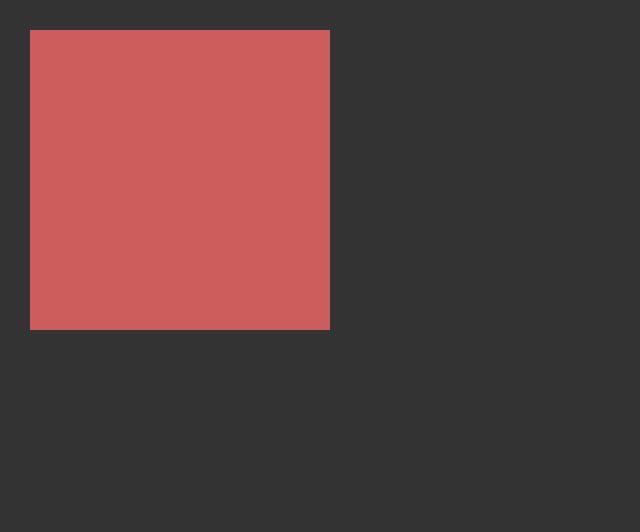
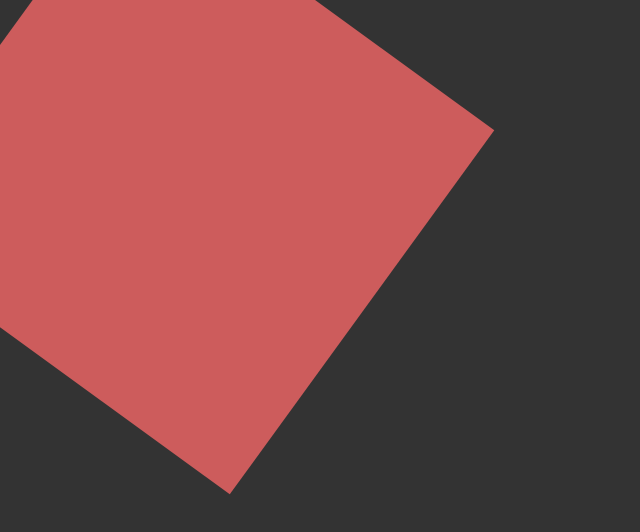
Before and after one commit to Chr15t/Formation-CSS-de-A-Z, a plain HTML site: page 4. Transitions et Animations/index.html in a window 1280 px wide. Shown: the whole page, without its empty margins (0-640 px from the left). Drawn offline with Linux system fonts and the light colour scheme.

Commit message:
ajout d'animation dans le projet

```diff
--- a/4. Transitions et Animations/style.css
+++ b/4. Transitions et Animations/style.css
@@ -5,6 +5,8 @@ body {
     height: 100vh;
 }
 
+
+/* les transforms ne s'applique que sr les block */
 .box {
   background: #cd5c5c;
   width: 300px;
@@ -14,6 +16,7 @@ body {
   /* transform: rotate(30deg); rotation en degre */
   /* transform: scale(2); grandir l'element dans son ensemble */
   /* transform: skew(60deg, 50deg); distortion sur x et y */
+  transform: scale(1.5) rotate(36deg);
 }
 
 span {
```
